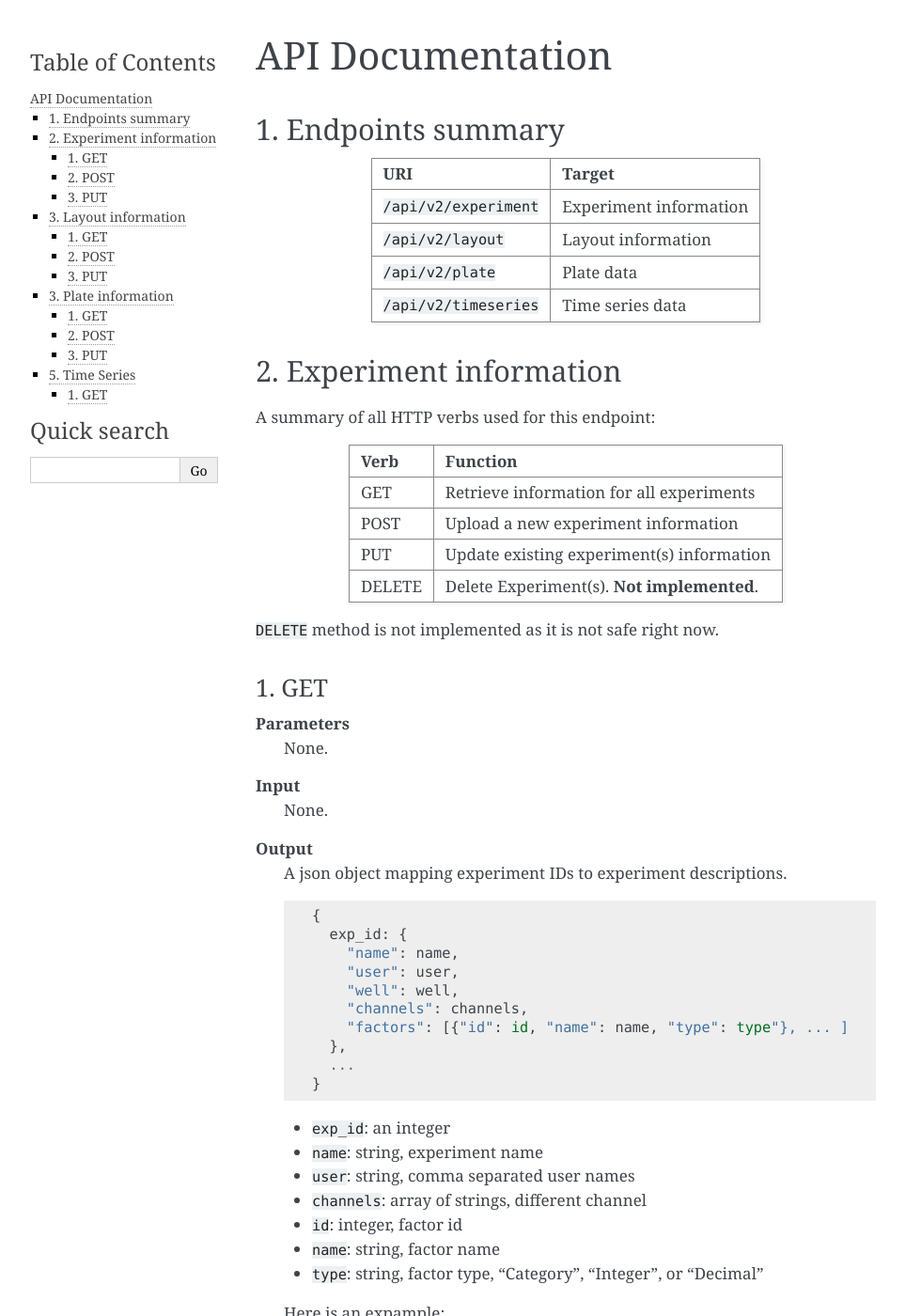
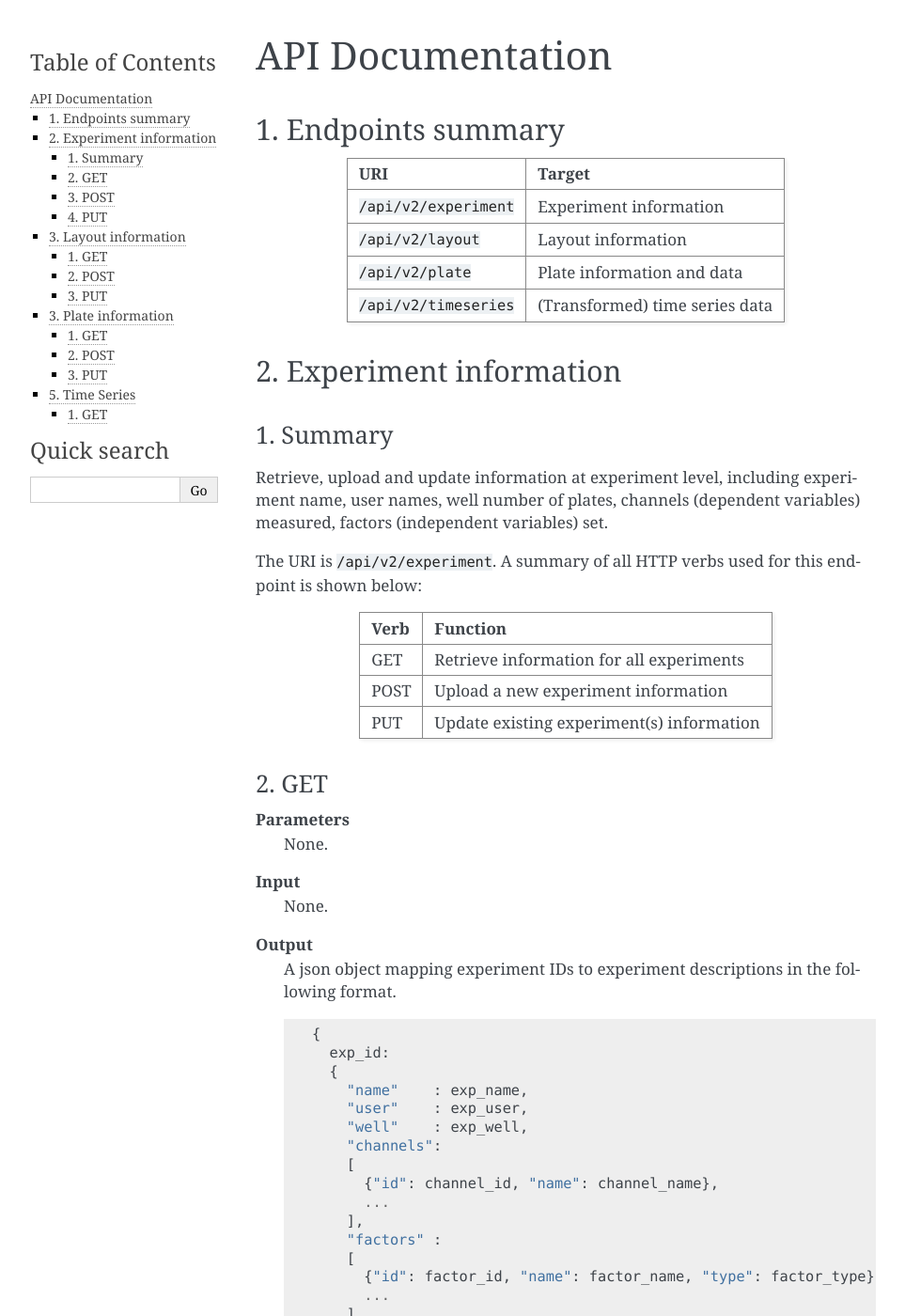
Before and after one commit to gaoce/TimeVis, a Sphinx documentation site: the page built from docs/api_v2.rst, in a window 1280 px wide and 1400 px high. Shown: the whole window at 94% size, without its empty margins (148-1111 px from the left). Built offline with Sphinx 7.4.7, drawn with Linux system fonts in a browser that asks for light colours; some of the changed text lies outside the part shown.

```diff
--- a/docs/api_v2.rst
+++ b/docs/api_v2.rst
@@ -6,22 +6,30 @@ API Documentation
 1. Endpoints summary
 ====================
 
-+------------------------+-------------------------+
-| URI                    | Target                  |
-+========================+=========================+
-| ``/api/v2/experiment`` | Experiment information  |
-+------------------------+-------------------------+
-| ``/api/v2/layout``     | Layout information      |
-+------------------------+-------------------------+
-| ``/api/v2/plate``      | Plate data              |
-+------------------------+-------------------------+
-| ``/api/v2/timeseries`` | Time series data        |
-+------------------------+-------------------------+
++------------------------+---------------------------------+
+| URI                    | Target                          |
++========================+=================================+
+| ``/api/v2/experiment`` | Experiment information          |
++------------------------+---------------------------------+
+| ``/api/v2/layout``     | Layout information              |
++------------------------+---------------------------------+
+| ``/api/v2/plate``      | Plate information and data      |
++------------------------+---------------------------------+
+| ``/api/v2/timeseries`` | (Transformed) time series data  |
++------------------------+---------------------------------+
 
 2. Experiment information
 =========================
 
-A summary of all HTTP verbs used for this endpoint:
+1. Summary
+^^^^^^^^^^
+
+Retrieve, upload and update information at experiment level, including
+experiment name, user names, well number of plates, channels (dependent
+variables) measured, factors (independent variables) set.
+
+The URI is ``/api/v2/experiment``. A summary of all HTTP verbs used for this
+endpoint is shown below:
 
 +--------+--------------------------------------------+
 | Verb   | Function                                   |
@@ -32,12 +40,12 @@ A summary of all HTTP verbs used for this endpoint:
 +--------+--------------------------------------------+
 | PUT    | Update existing experiment(s) information  |
 +--------+--------------------------------------------+
-| DELETE | Delete Experiment(s). **Not implemented**. |
-+--------+--------------------------------------------+
 
-``DELETE`` method is not implemented as it is not safe right now.
+..
+  | DELETE | Delete Experiment(s). **Not implemented**. |
+  ``DELETE`` method is not implemented as it is not safe right now.
 
-1. GET
+2. GET
 ^^^^^^
 
 **Parameters**
@@ -45,55 +53,78 @@ A summary of all HTTP verbs used for this endpoint:
 **Input**
     None.
 **Output**
-    A json object mapping experiment IDs to experiment descriptions.
+    A json object mapping experiment IDs to experiment descriptions in the
+    following format.
 
     ::
 
       {
-        exp_id: {
-          "name": name,
-          "user": user,
-          "well": well,
-          "channels": channels,
-          "factors": [{"id": id, "name": name, "type": type"}, ... ]
+        exp_id:
+        {
+          "name"    : exp_name,
+          "user"    : exp_user,
+          "well"    : exp_well,
+          "channels":
+          [
+            {"id": channel_id, "name": channel_name},
+            ...
+          ],
+          "factors" :
+          [
+            {"id": factor_id, "name": factor_name, "type": factor_type},
+            ...
+          ]
         },
         ...
       }
 
+    ..
+      The ``channels`` and ``factors`` are designed to be array instead of
+      objects mapping id to description is because all new factors and channels
+      will have the same "0".
 
-    * ``exp_id``: an integer
-    * ``name``: string, experiment name
-    * ``user``: string, comma separated user names
-    * ``channels``: array of strings, different channel
-    * ``id``: integer, factor id
-    * ``name``: string, factor name
-    * ``type``: string, factor type, "Category", "Integer", or "Decimal"
+
+    The unquoted variables are:
+
+    * ``exp_id``:       Integer. Experiment ID.
+    * ``exp_name``:     String.  Experiment name.
+    * ``exp_user``:     String.  Comma separated user names.
+    * ``exp_well``:     Integer. Well number.
+    * ``channel_id``:   Integer. Channel ID.
+    * ``channel_name``: String.  Channel name.
+    * ``factor_id``:    Integer. Factor id.
+    * ``factor_name``:  String.  Factor name.
+    * ``factor_type``:  String.  Factor type, can be either "Category",
+      "Integer", or "Decimal"
 
     Here is an expample:
 
     ::
 
       {
-        "1": {
+        "1":
+        {
           "name"    : "exp1",
           "user"    : "user1, user2",
           "well"    : 384,
-          "channels": ["GFP", "OD"],
-          "factors" : [{"id": 1, "name": "Dose", "type": "Decimal"}]
+          "channels": [{"id": "1", "name": "GFP"}, {"id"": "2", "name": "OD"}],
+          "factors" : [{"id": "1", "name": "Dose", "type": "Decimal"}]
         },
-        "2": {
+        "2":
+        {
           "name"    : "exp2",
-          "user"    : ["user3"],
+          "user"    : "user3",
           "well"    : 96,
-          "channels": ["GFP"],
-          "factors" : [
-            {"id": 2, "name": "Dose", "type": "Decimal"},
-            {"id": 3, "name": "Gene", "type": "Category"}
+          "channels": [{"id": "3", "name": "GFP"}],
+          "factors" :
+          [
+            {"id": "2", "name": "Dose", "type": "Decimal"},
+            {"id": "3", "name": "Gene", "type": "Category"}
           ]
         }
       }
 
-2. POST
+3. POST
 ^^^^^^^
 
 **Parameters**
@@ -123,7 +154,7 @@ A summary of all HTTP verbs used for this endpoint:
 **Output**
     None.
 
-3. PUT
+4. PUT
 ^^^^^^
 
 **Parameters**
@@ -166,8 +197,9 @@ A summary of all HTTP verbs used for this endpoint:
 +--------+-------------------------------------------------------+
 | PUT    | Update existing layout(s) information                 |
 +--------+-------------------------------------------------------+
-| DELETE | Delete layout(s). **Not implemented**.                |
-+--------+-------------------------------------------------------+
+
+..
+  | DELETE | Delete layout(s). **Not implemented**.                |
 
 1. GET
 ^^^^^^
@@ -195,13 +227,15 @@ A summary of all HTTP verbs used for this endpoint:
         ...
       }
 
-    * ``layout_id``: integer
-    * ``name``: string, layout name
-    * ``id``: integer, factor id
-    * ``name``: string, factor name
-    * ``type``: string, factor type, "Category", "Integer", or "Decimal"
-    * ``well``: string, well name, e.g., "A01", "C04"
-    * ``level``: string, factor level
+    Unquoted variables are:
+
+    * ``layout_id``: Integer. Layout ID.
+    * ``name``:      String.  Layout name.
+    * ``id``:        Integer. Factor id.
+    * ``name``:      String.  Factor name
+    * ``type``:      String.  Factor type, "Category", "Integer", or "Decimal"
+    * ``well``:      String.  Well name, e.g., "A01", "C04"
+    * ``level``: 	 String.  Factor level.
 
     Here is an expample:
 
@@ -211,10 +245,18 @@ A summary of all HTTP verbs used for this endpoint:
         "1": {
           "name": "Layout 1",
           "factors": [
-            {"id": 1, "name": "Dose", "type": "Decimal",
-             "levels": {'A01':'42', 'A02':'42', ...}},
-            {"id": 2, "name": "Gene", "type": "Category",
-             "levels": {'A01':'aa', 'A02':'aa', ...}}
+            {
+              "id"    : 1,
+              "name"  : "Dose",
+              "type"  : "Decimal",
+              "levels": {'A01':'42', 'A02':'42', ...}
+            },
+            {
+              "id"    : 2,
+              "name"  : "Gene",
+              "type"  : "Category",
+              "levels": {'A01':'aa', 'A02':'aa', ...}
+            }
           ]
         },
         "2": {
```
Also changed, not shown: other parts of docs/api_v2.rst (+12 -12 lines).
